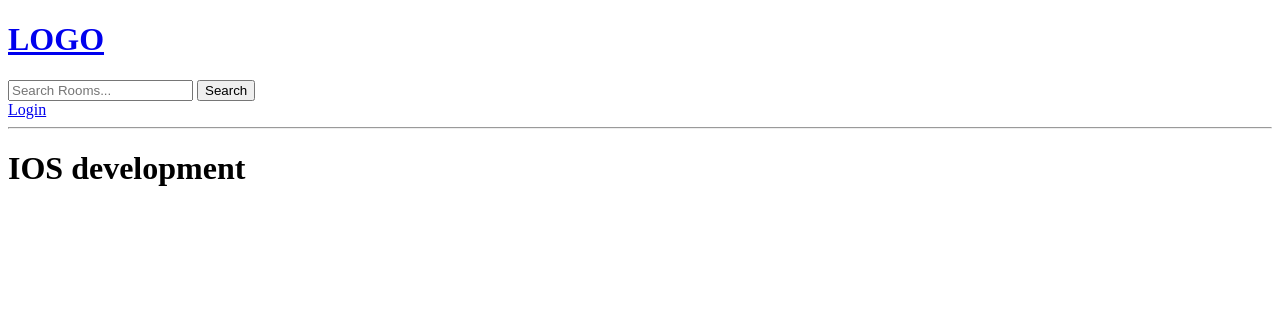
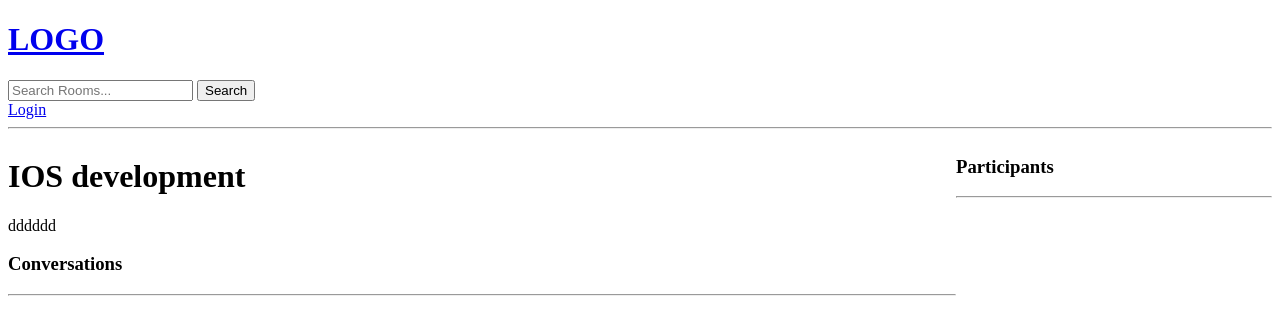
Before and after one commit to MengyiG/MyStudyHub, a Django app: page /room/9/ in a window 1280 px wide. Shown: the top 335 px of the page. Run offline with Django 4.2, Linux system fonts and the light colour scheme; data comes from the database, SQL or seed files in the repository; both versions use the stored data as it was after the commit.

Commit message:
Room Messages CRUD, m2m between users and room

```diff
--- a/base/models.py
+++ b/base/models.py
@@ -15,7 +15,8 @@ class Room(models.Model):
         Topic, on_delete=models.SET_NULL, null=True)
     name = models.CharField(max_length=200)
     description = models.TextField(null=True, blank=True)
-    # participants =
+    participants = models.ManyToManyField(
+        User, related_name="participants", blank=True)
     updated = models.DateTimeField(auto_now=True)
     created = models.DateTimeField(auto_now_add=True)
 
--- a/base/templates/base/room.html
+++ b/base/templates/base/room.html
@@ -1,7 +1,50 @@
 {% extends "main.html" %}
 
 {% block content %}
+<style>
+    .room-container {
+        display: grid;
+        grid-template-columns: 3fr 1fr;
+    }
+</style>
 
-<h1>{{room.name}}</h1>
+<div class="room-container">
+    <div>
+        <h1>{{room.name}}</h1>
+        <p>{{room.description}}</p>
 
-{% endblock content %}
+        <div class="comment-wrapper">
+            <h3> Conversations</h3>
+            <hr>
+            {% for message in room_messages %}
+            <div>
+                <small>@{{message.user}} {{message.created|timesince}}</small>
+                <p>{{message.body}}</p>
+                <hr>
+            </div>
+            {% endfor %}
+        </div>
+
+        {% if request.user.is_authenticated %}
+        <div class="comment-form">
+            <form method="POST" action="">
+                {% csrf_token %}
+                <input type="text" name="body" placeholder="Write your message here...">
+            </form>
+        </div>
+        {%endif%}
+    </div>
+
+    <div>
+        <h3>Participants</h3>
+        <hr>
+        {% for user in participants %}
+        <div>
+            <p>
+                @{{user.username}}
+            </p>
+        </div>
+        {% endfor %}
+    </div>
+</div>
+{% endblock %}
--- a/base/views.py
+++ b/base/views.py
@@ -6,7 +6,7 @@ from django.contrib.auth.models import User
 from django.contrib.auth import authenticate, login, logout
 from django.contrib.auth.decorators import login_required
 from django.contrib.auth.forms import UserCreationForm
-from .models import Room, Topic
+from .models import Room, Topic, Message
 from .forms import RoomForm
 
 # rooms = [
@@ -95,10 +95,25 @@ def home(request):
 
 def room(request, pk):
     room = Room.objects.get(id=pk)
+    # fetch all the messages from the database
+    room_messages = room.message_set.all().order_by("-created")
+
+    participants = room.participants.all()
+
+    if request.method == "POST":
+        messages = Message.objects.create(
+            user=request.user,
+            room=room,
+            body=request.POST.get("body")
+        )
+        room.participants.add(request.user)
+        return redirect("room", pk=room.id)
+
     # create a context dictionary with the room variable
     # and pass it to the room template
     # the template will be able to access the room variable
-    context = {"room": room}
+    context = {"room": room, "room_messages": room_messages,
+               "participants": participants}
     # use the render function to create an HTTP response
     return render(request, "base/room.html", context)
 
```
Also changed, not shown: base/migrations/0003_alter_room_options_room_participants.py (added), db.sqlite3.
